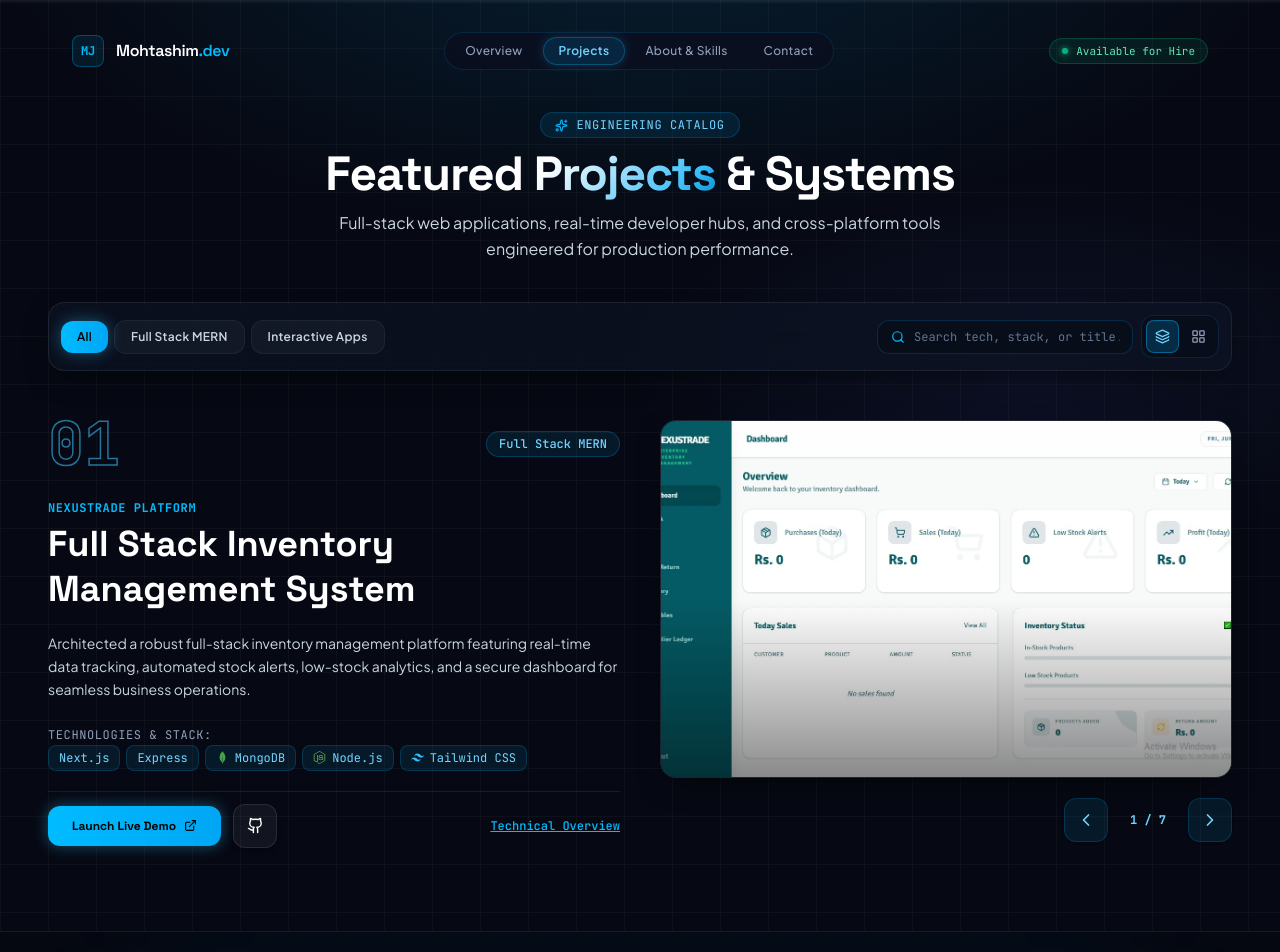
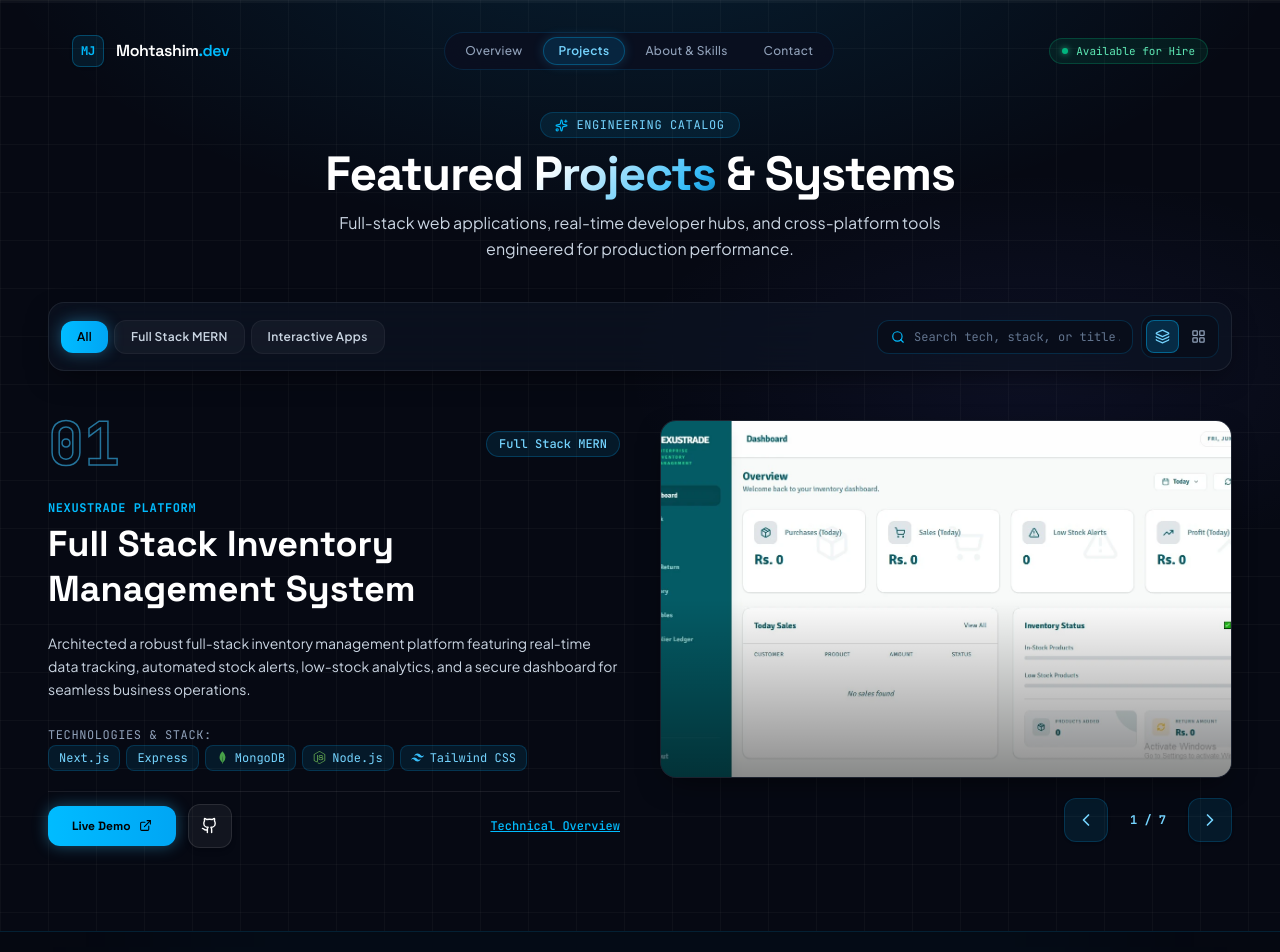
Before and after one commit to mohtashimjaved/portfolio, a Next.js app: page /projects in a window 1280 px wide. Shown: the top 952 px of the page. Built offline with nearby package versions, Linux system fonts and the light colour scheme.

Commit message:
Update page.jsx

```diff
--- a/src/app/projects/page.jsx
+++ b/src/app/projects/page.jsx
@@ -213,7 +213,7 @@
                       onClick={triggerConfetti}
                       className="px-5 sm:px-6 py-2.5 sm:py-3 rounded-xl bg-gradient-to-r from-sky-400 to-sky-500 text-black font-bold font-heading text-xs flex items-center gap-2 shadow-[0_0_15px_rgba(56,189,248,0.4)] hover:shadow-[0_0_25px_rgba(56,189,248,0.7)] hover:scale-105 active:scale-95 transition-all"
                     >
-                      <span>Launch Live Demo</span>
+                      <span>Live Demo</span>
                       <ExternalLink size={13} />
                     </a>
 
```
